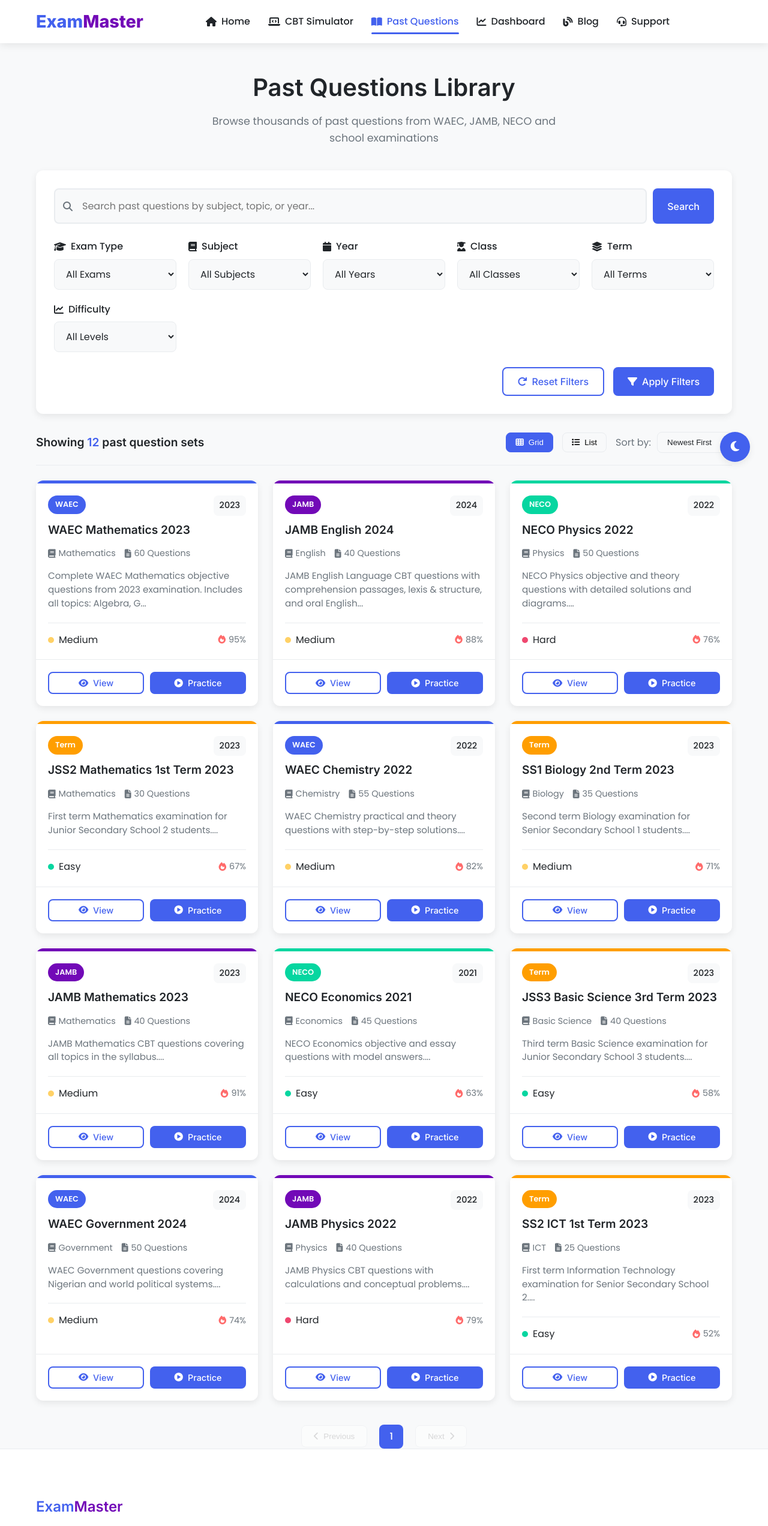
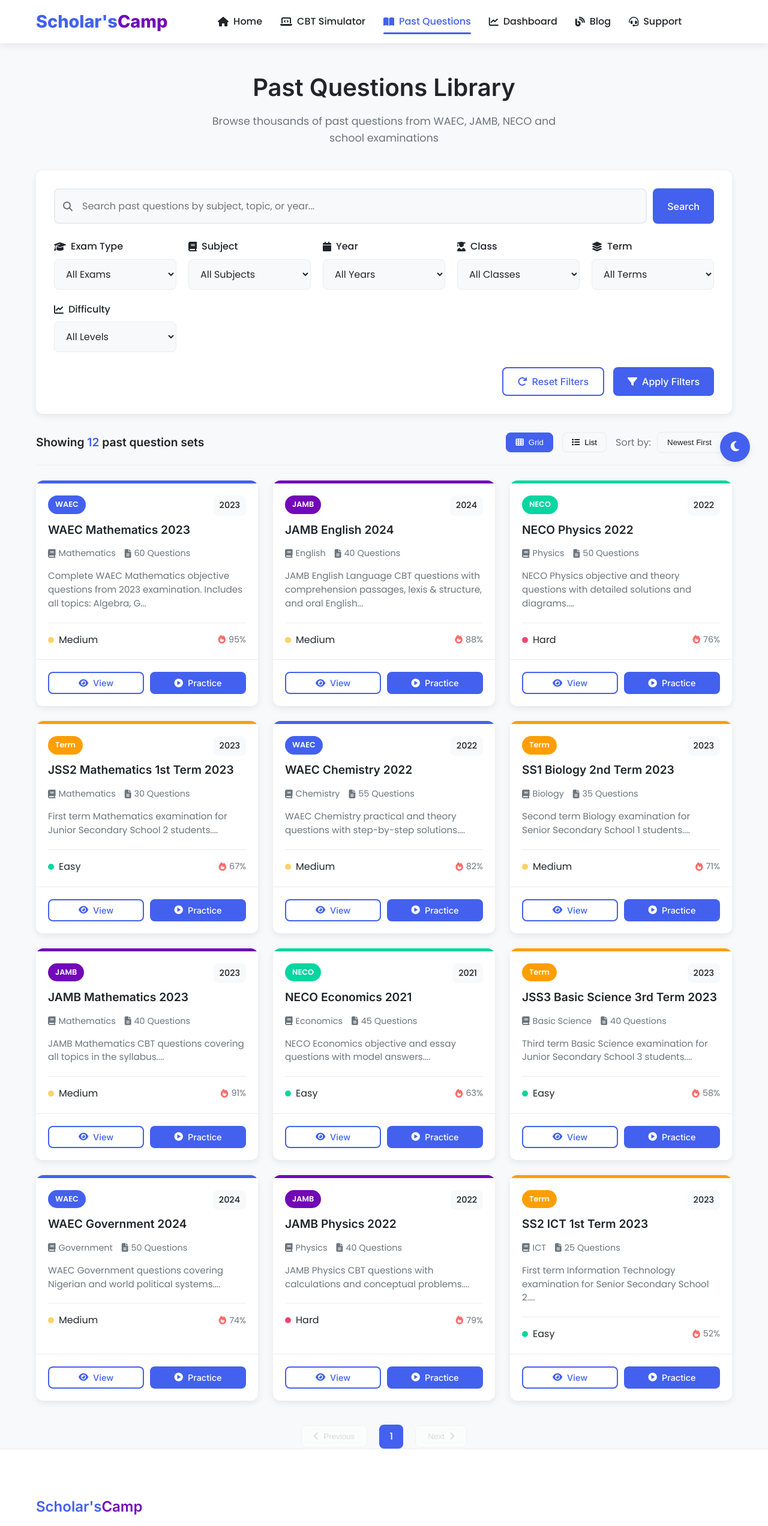
Before and after one commit to awopejumichael7-sketch/scholar, a plain HTML site: page library.html in a window 1280 px wide. Shown: the top 2544 px of the page at 60% size. Drawn offline with Linux system fonts and the light colour scheme.

Commit message:
Update library.html

```diff
--- a/library.html
+++ b/library.html
@@ -3,7 +3,7 @@
 <head>
     <meta charset="UTF-8">
     <meta name="viewport" content="width=device-width, initial-scale=1.0">
-    <title>Past Questions Library | ExamMaster Pro</title>
+    <title>Past Questions Library | Scholar's Camp</title>
     <link rel="stylesheet" href="style.css">
     <link rel="stylesheet" href="https://cdnjs.cloudflare.com/ajax/libs/font-awesome/6.4.0/css/all.min.css">
     <link href="https://fonts.googleapis.com/css2?family=Inter:wght@300;400;500;600;700;800&family=Poppins:wght@300;400;500;600;700&display=swap" rel="stylesheet">
@@ -20,7 +20,7 @@
             <nav class="navbar">
                 <div class="logo">
                     <a href="index.html" style="text-decoration: none; display: flex; align-items: center; gap: 10px;">
-                        <h1><span class="logo-primary">Exam</span><span class="logo-secondary">Master</span></h1>
+                        <h1><span class="logo-primary">Scholar's</span><span class="logo-secondary">Camp</span></h1>
                     </a>
                 </div>
 
@@ -205,7 +205,7 @@
                 <!-- Same footer as index.html -->
                 <div class="footer-col">
                     <div class="logo">
-                        <h2><span class="logo-primary">Exam</span><span class="logo-secondary">Master</span></h2>
+                        <h2><span class="logo-primary">Scholar's</span><span class="logo-secondary">Camp</span></h2>
                     </div>
                     <p class="footer-description">Access the largest database of past questions for Nigerian exams.</p>
                 </div>
@@ -285,4 +285,5 @@
     <script src="script.js"></script>
     <script src="library.js"></script>
 </body>
+
 </html>
```
